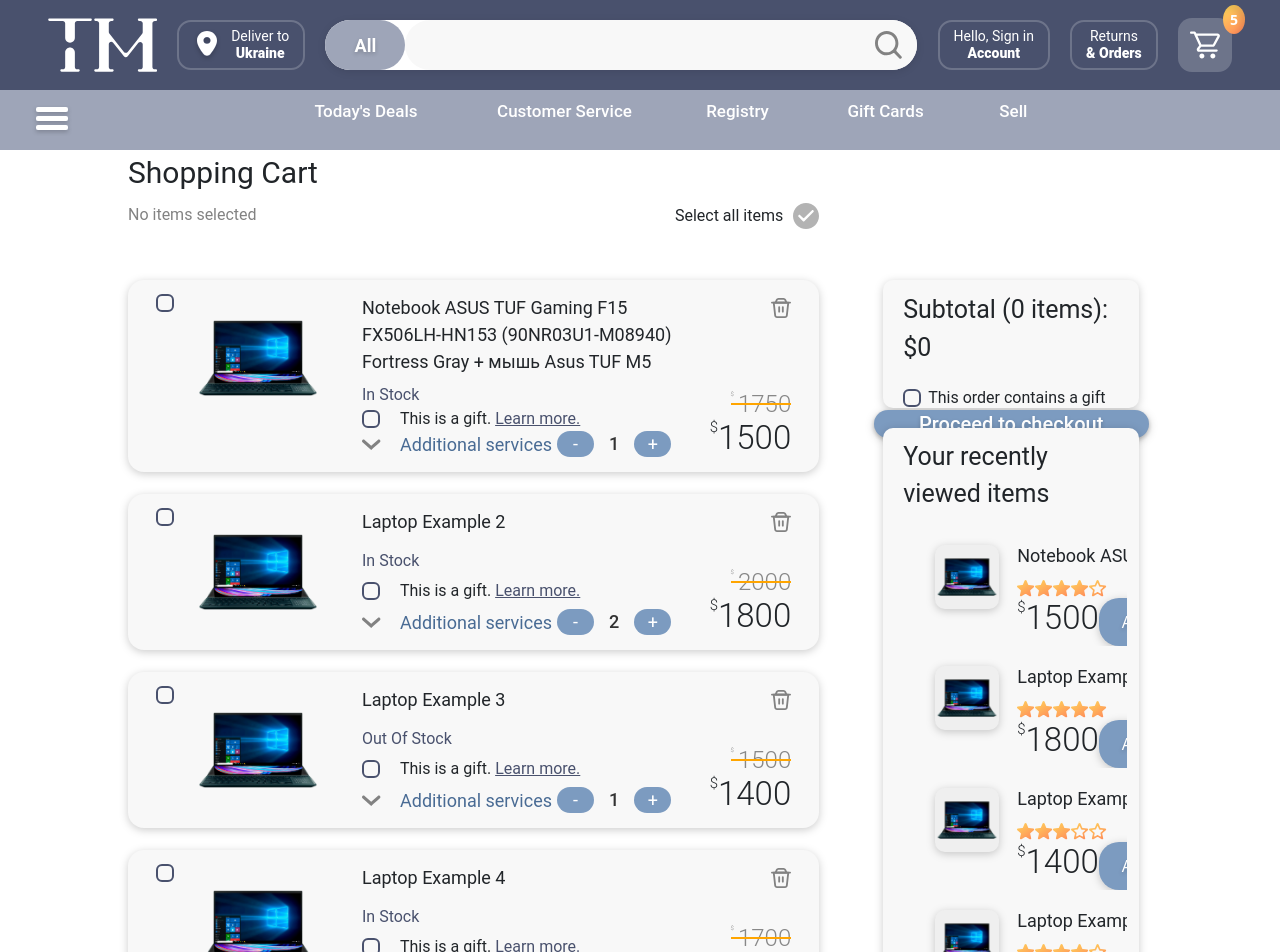
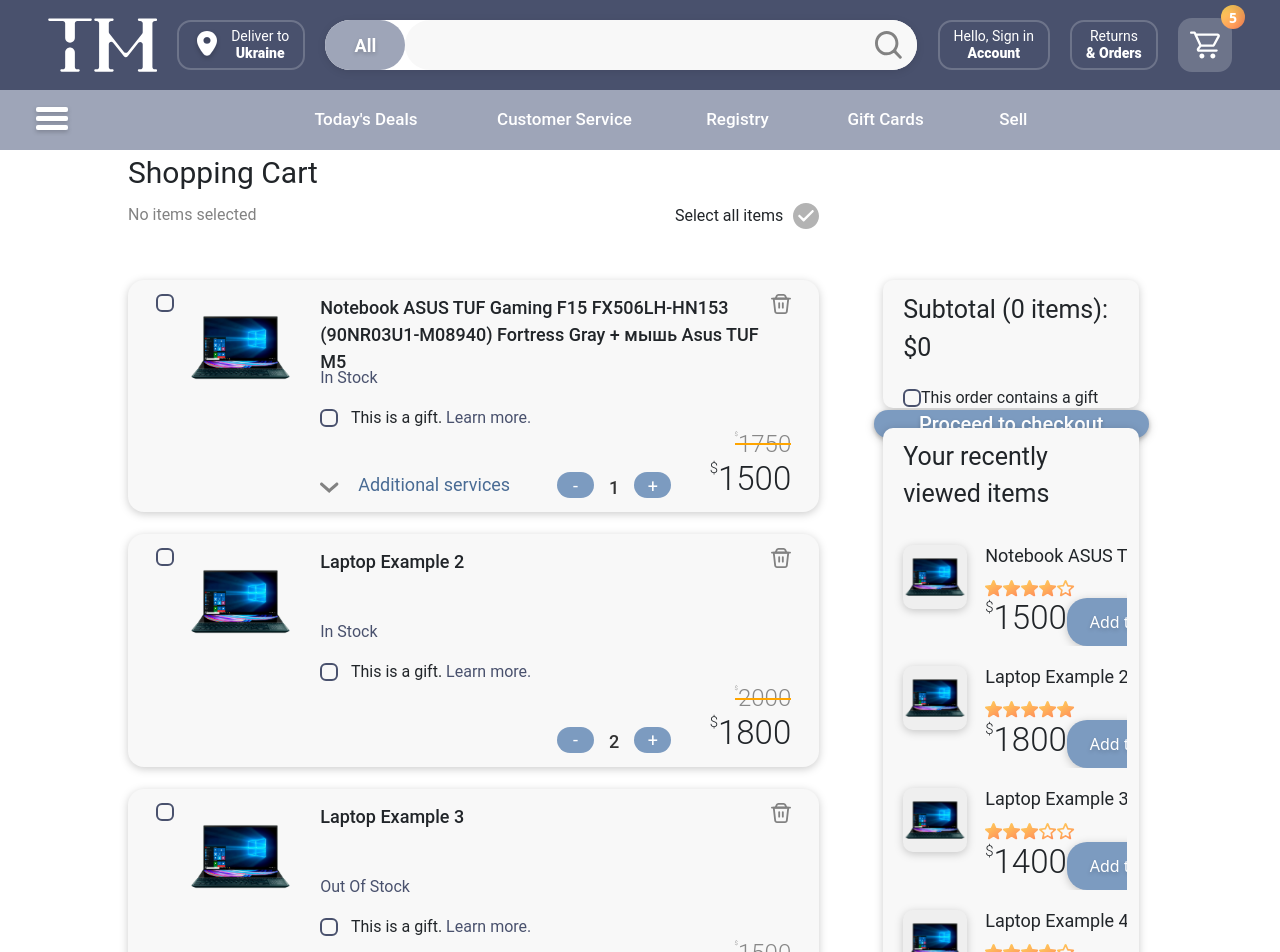
Before and after one commit to Hatr828/Amazon-Treemix-Front, a Next.js app: page /cart in a window 1280 px wide. Shown: the top 952 px of the page. Built offline with nearby package versions, Linux system fonts and the light colour scheme.

Commit message:
fixed css for cart and header & added cart item addition functionality

```diff
--- a/src/app/cart/css/cart.css
+++ b/src/app/cart/css/cart.css
@@ -146,12 +146,13 @@
 }
 
 .recently_viewed_list {
-    padding-top: 24px;
+    padding: 24px 0 0 0;
     display: flex;
     flex-direction: column;
     gap: 20px;
     list-style: none;
 }
+
 
 .sign_in_footer button {
     background-color: #FFA95A;
--- a/src/app/cart/css/cart_item.css
+++ b/src/app/cart/css/cart_item.css
@@ -4,17 +4,29 @@
     filter: drop-shadow(0 2px 4px #00000033);
     display: flex;
     flex-direction: row;
+    justify-content: space-between;
     padding: 14px 28px;
-    aspect-ratio: 1047 / 212;
     width: 54vw;
+
+
+    min-height: 212px;
+    align-items: stretch;
 }
 
-.title_addition_container {
+.delete_button {
+    display: flex;
+    height: calc(1.5em * 2);
+    background: none;
+    border: none;
+    cursor: pointer;
+}
+
+.card_content {
     display: flex;
     flex-direction: column;
-    justify-content: space-between;
-    flex-grow: 1;
+    width: 100%;
 }
+
 .delete_price_container {
     display: inline-flex;
     align-items: flex-end;
@@ -28,17 +40,20 @@
     align-items: flex-start;
 }
 
-.additions_container {
+.addition_price {
+    justify-self: flex-end;
+}
 
-}
 .quantity_container {
     flex: 0 0 auto;
     display: flex;
     flex-direction: row;
-    align-items: center;
+    align-items: flex-end;
     justify-content: center;
     gap: 15px;
     padding-right: 3vw;
+    margin-left: auto;
+    height: 100%;
 }
 .quantity_container span {
     font-family: 'Roboto', sans-serif;
@@ -67,17 +82,12 @@
     letter-spacing: 0;
 }
 .product_title {
+    display: block;
     font-family: 'Roboto', sans-serif;
-    font-weight: 400;
-    font-style: normal;
     font-size: 18px;
     line-height: 1.5;
-    letter-spacing: 0;
-}
-.delete_button {
-    background: none;
-    border: none;
-    cursor: pointer;
+    max-height: 1.5em;
+    overflow-wrap: break-word;
 }
 .price {
     display: inline-flex;
@@ -111,11 +121,11 @@
     background: none;
     border: none;
     display: flex;
-    align-items: center;
+    align-items: flex-end;
     flex-direction: row;
     gap: 18px;
     cursor: pointer;
-
+    height: 100%;
 }
 
 .additions_list {
@@ -127,7 +137,7 @@
     letter-spacing: 0;
     list-style: none;
 
-    margin-top: 45px;
+    margin-top: 16px;
 
     display: flex;
     flex-direction: column;
@@ -135,7 +145,8 @@
 }
 
 .additions_list li {
-    display: flex;
+    display: grid;
+    grid-template-columns: auto auto 1fr;
     align-items: center;
 }
 
@@ -151,7 +162,7 @@
     display: inline-flex;
     align-items: flex-start;
     padding: 0;
-    gap: 4px;
+
 
     position: relative;
     color: #888;
@@ -203,7 +214,7 @@
     cursor: pointer;
     width: 18px;
     height: 18px;
-    margin-right: 20px;
+    margin-right: 1vw;
 }
 
 .checkbox_icons {
@@ -246,6 +257,7 @@
     font-size: 16px;
     line-height: 1.5;
     letter-spacing: 0;
+    text-decoration-line: none;
 
     color: #49516D;
 }
@@ -253,6 +265,7 @@
 .is_a_gift {
     display: flex;
     align-items: center;
+    padding-top: 16px;
 
     font-family: 'Roboto', sans-serif;
     font-weight: 400;
@@ -263,22 +276,27 @@
 }
 
 .image_wrapper {
-    height: 10vw;
-    width: auto;
+    flex-shrink: 0;
     display: flex;
-    justify-content: center;
+    flex-direction: column;
+    justify-content: flex-start;
     align-items: center;
+    width: 10.42vw;
+    padding-right: 2.08vw;
 }
 
 .image_wrapper img {
-    height: 100%;
-    width: auto;
+
+    width: 100%;
+    height: auto;
     object-fit: contain;
     display: block;
+    margin-right: 0;
 }
 
 .title_delete_container {
     display: flex;
     justify-content: space-between;
-    flex-grow: 1;
+    flex-direction: row;
+    padding-bottom: 1.5em;
 }
--- a/src/app/cart/lib/ItemCard.tsx
+++ b/src/app/cart/lib/ItemCard.tsx
@@ -1,6 +1,8 @@
 import { CartItem } from "@/app/cart/misc/types";
 import Image from 'next/image';
 import '@/app/cart/css/cart_item.css'
+import { useState } from 'react';
+import {useCart} from "@/app/cart/misc/CartContext";
 
 
 export function ItemCard({
@@ -15,6 +17,12 @@
   increase: (item: CartItem) => void;
 }) {
 
+  const [isOpen, setIsOpen] = useState(false);
+  const {toggleItemAddition} = useCart()
+
+  const toggleDropdown = () => {
+    setIsOpen(prev => !prev);
+  };
 
   return (
     <div className='item_cart_modal_wrapper'>
@@ -47,14 +55,23 @@
           alt="product image"
           width={120}
           height={120}
-          style={{ marginRight: '40px' }}
         />
       </div>
 
+        <div className="card_content">
+
         <div className="title_delete_container">
+       <h2 className='product_title'>{item.title}</h2>
 
-        <div className='title_addition_container'>
-          <h2 className='product_title'>{item.title}</h2>
+        <button className='delete_button'>
+            <Image
+                src="/cart_delete_icon.svg"
+                width={20}
+                height={20}
+                alt="delete"
+            />
+        </button>
+        </div>
 
         <span className='is_in_stock_and_learn_more'>{item.is_in_stock ? 'In Stock' : 'Out Of Stock'}</span>
 
@@ -80,77 +97,30 @@
 
         </div>
 
+
+
+
+
+
           <div className='addition_quantity_container'>
-            <div className='additions_container'>
-              <button className='dropdown_btn'>
+            {item.additions && item.additions.length > 0 && (
+                  <button className='dropdown_btn' onClick={toggleDropdown}>
                     <Image
                         src="/dropdown_arrow.svg"
                         width={20}
                         height={20}
-                  alt="delete"
+                        alt="arrow"
                     />
                     <span className='additions'>Additional services</span>
                   </button>
-              {/*<ul className='additions_list'>*/}
 
-              {/*  <li>*/}
-              {/*  <label className="checkbox_wrapper">*/}
-              {/*    <input type="checkbox" className="checkbox_input" />*/}
-              {/*    <div className="checkbox_icons">*/}
-              {/*      <img*/}
-              {/*        src="/cart_item_checkbox_unchecked.svg"*/}
-              {/*        className="icon_unchecked"*/}
-              {/*        alt="unchecked"*/}
-              {/*      />*/}
-              {/*      <img*/}
-              {/*        src="/cart_item_checkbox_checked.svg"*/}
-              {/*        className="icon_checked"*/}
-              {/*        alt="checked"*/}
-              {/*      />*/}
-              {/*    </div>*/}
-              {/*  </label>*/}
-              {/*    Installing licensed Windows (Windows OS is not included in the price)*/}
-              {/*  </li>*/}
-              {/*  <li>*/}
-              {/*    <label className="checkbox_wrapper">*/}
-              {/*      <input type="checkbox" className="checkbox_input" />*/}
-              {/*      <div className="checkbox_icons">*/}
-              {/*        <img*/}
-              {/*          src="/cart_item_checkbox_unchecked.svg"*/}
-              {/*          className="icon_unchecked"*/}
-              {/*          alt="unchecked"*/}
-              {/*        />*/}
-              {/*        <img*/}
-              {/*          src="/cart_item_checkbox_checked.svg"*/}
-              {/*          className="icon_checked"*/}
-              {/*          alt="checked"*/}
-              {/*        />*/}
-              {/*      </div>*/}
-              {/*    </label>*/}
-              {/*    Installing licensed Windows (Windows OS is not included in the price)*/}
-              {/*  </li>*/}
-              {/*</ul>*/}
+            )}
 
-            </div>
             <div className='quantity_container'>
               <button onClick={() => decrease(item)}>-</button>
-              <span>{item.quantity}</span> {/*add reactivity*/}
+              <span>{item.quantity}</span>
               <button onClick={() => increase(item)}>+</button>
             </div>
-
-          </div>
-
-        </div>
-
-        <div className='delete_price_container'>
-          <button className='delete_button'>
-            <Image
-              src="/cart_delete_icon.svg"
-              width={20}
-              height={20}
-              alt="delete"
-            />
-          </button>
 
               <div className='prices'>
                   <div className='discount'>
@@ -158,11 +128,43 @@
                       <span className='discount_price'>{item.old_price}</span> {/*discount*/}
                   </div>
 
-
                   <span className='price'><span className='dollar_icon'>$</span>{item.price}</span>
               </div>
+
           </div>
+
+        {isOpen && item.additions &&(
+            <ul className="additions_list">
+                {item.additions.map((addition, index) => (
+                    <li key={`${item.id}-addition-${index}`}>
+                        <label className="checkbox_wrapper">
+                            <input
+                                type="checkbox"
+                                className="checkbox_input"
+                                checked={addition.checked || false}
+                                onChange={() => toggleItemAddition(item.id, addition.id)}
+                            />
+                            <div className="checkbox_icons">
+                                <img
+                                    src="/cart_item_checkbox_unchecked.svg"
+                                    className="icon_unchecked"
+                                    alt="unchecked"
+                                />
+                                <img
+                                    src="/cart_item_checkbox_checked.svg"
+                                    className="icon_checked"
+                                    alt="checked"
+                                />
                             </div>
+                        </label>
+                        {addition.name}
+                        <span className='addition_price'>${addition.price}</span>
+                    </li>
+                ))}
+            </ul>
+        )}
+        </div>
+
     </div>
   )
 }
--- a/src/app/cart/misc/CartContext.tsx
+++ b/src/app/cart/misc/CartContext.tsx
@@ -1,6 +1,6 @@
 "use client"
 import { createContext, useContext, useState, ReactNode } from "react";
-import { CartItem } from "@/app/cart/misc/types";
+import {CartItem, CartItemAddition} from "@/app/cart/misc/types";
 
 type CartContextType = {
   items: CartItem[];
@@ -14,6 +14,7 @@
   isAllSelected: boolean;
   cartCount: number;
   recentlyItems: CartItem[];
+  toggleItemAddition: (itemId: string, additionId: string) => void;
 };
 
 const CartContext = createContext<CartContextType | null>(null);
@@ -77,6 +78,10 @@
       is_in_stock: true,
       rating: 4,
       selected: false,
+      additions: [
+          {id: '1', name: 'Installing licensed Windows', price: 20},
+          {id: '2', name: 'Antivirus ESET Internet Security (2 PCs) license for 1 year Basic', price: 20}
+      ],
     },
     {
       id: '2',
@@ -139,6 +144,24 @@
     );
   };
 
+
+  const toggleItemAddition = (itemId: string, additionId: string) => {
+    setItems(prev =>
+        prev.map(item => {
+          if (item.id !== itemId) return item;
+
+          return {
+            ...item,
+            additions: item.additions?.map(addition =>
+                addition.id === additionId
+                    ? { ...addition, checked: !addition.checked }
+                    : addition
+            )
+          };
+        })
+    );
+  };
+
   const selectAll = () => {
     setItems(prev => {
       const allSelected = prev.every(item => item.selected);
@@ -173,13 +196,16 @@
     0
   );
 
-  const calcSubtotal = items.reduce(
-    (total, item) =>
-      item.selected
-        ? total + item.price * item.quantity
-        : total,
-    0
-  );
+  const calcSubtotal = items.reduce((total, item) => {
+    if (!item.selected) return total;
+
+    const additionsTotal =
+        item.additions?.reduce((sum, addition) =>
+                addition.checked ? sum + addition.price : sum
+            , 0) || 0;
+
+    return total + (item.price + additionsTotal) * item.quantity;
+  }, 0);
 
   const selectedQuantity = items.filter(item => item.selected).length;
 
@@ -203,6 +229,7 @@
         isAllSelected,
         cartCount,
         recentlyItems,
+        toggleItemAddition,
       }}
     >
       {children}
--- a/src/app/cart/ui/Cart.tsx
+++ b/src/app/cart/ui/Cart.tsx
@@ -17,14 +17,12 @@
     toggleItem,
     cartCount,
     selectAll,
-    recentlyItems
+    recentlyItems,
+    calcSubtotal,
   } = useCart();
 
   const selectedQuantity = items.filter(item => item.selected).length;
-  const calcSubtotal = items.reduce(
-    (total, item) => item.selected ? total + item.price * item.quantity : total,
-    0
-  );
+
   const isAllSelected = items.every(item => item.selected);
 
 
--- a/src/widgets/header/css/header.css
+++ b/src/widgets/header/css/header.css
@@ -98,13 +98,17 @@
 }
 .cart-badge {
     position: absolute;
+    display: flex;
+    align-items: center;
+    justify-content: center;
     top: -15px;
     right: -15px;
     background: linear-gradient(144.29deg, #ffdb5a -0.18%, #ff825a 101.85%);
     color: white;
     font-weight: bold;
     border-radius: 50%;
-  padding: 4px 7px;
+    width: 24px;
+    height: 24px;
     font-size: 14px;
     box-shadow: -4px 4px 6px 0px #0000001a inset;
 }
@@ -145,6 +149,7 @@
     letter-spacing: 0;
     text-shadow: 0px 2px 4px 0px #00000033;
     text-decoration: none;
+    margin: 0;
 }
 
 .searchForm {
--- a/src/widgets/header/ui/Header.tsx
+++ b/src/widgets/header/ui/Header.tsx
@@ -74,7 +74,7 @@
                           width='26'
                           height='23'
                         />
-                        <span className="cart-badge">{cartItemsCount}</span>
+                        <span className="cart-badge">{cartItemsCount > 99 ? "99+" : cartItemsCount}</span>
                     </div>
                 </Link>
             </div>
```
Also changed, not shown: src/app/cart/misc/types.ts (+10 -2 lines). Lines whose indentation alone changed are shown as unchanged.
